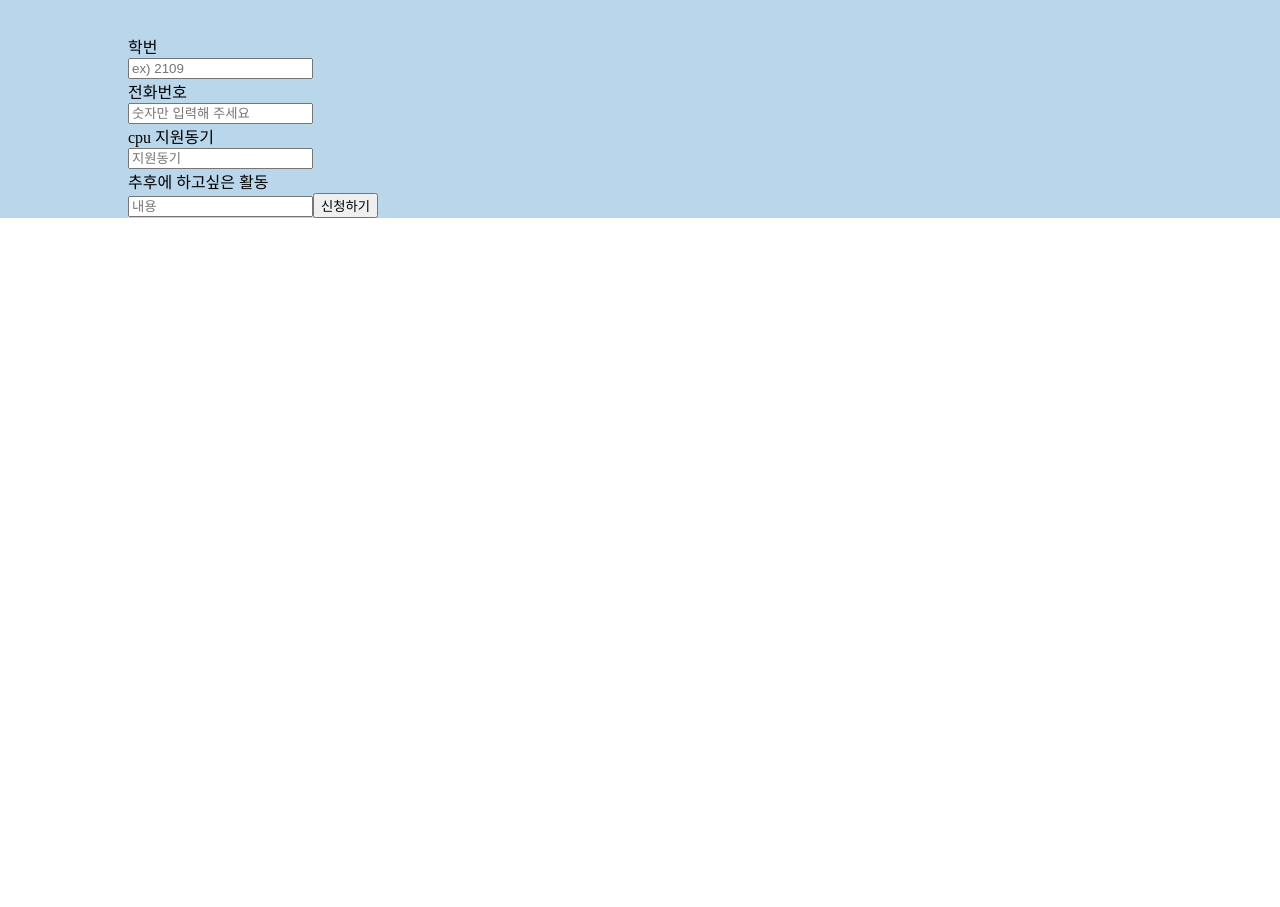
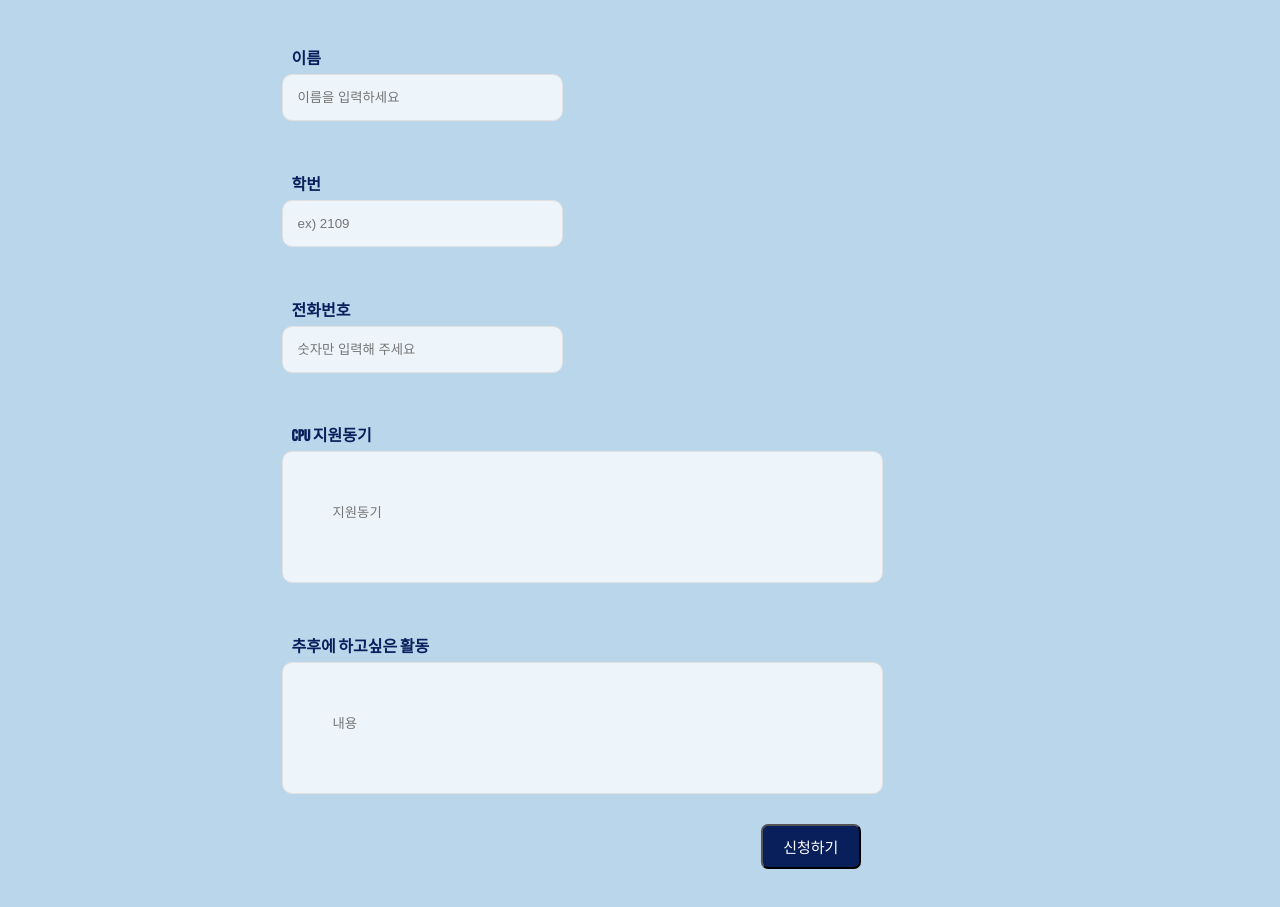
Before and after one commit to Crew-mate/Crewmate-client, a React (Create React App) app: page /join_cpu in a window 1280 px wide. Shown: the part 139-1046 px from the top of the page. Before the commit the page ends 800 px from the top, so only its background shows below. Built offline with nearby package versions, Linux system fonts and the light colour scheme.

Commit message:
fix: 동아리 신청 폼

```diff
--- a/src/Login/Login.jsx
+++ b/src/Login/Login.jsx
@@ -59,9 +59,7 @@ export default function Login() {
 
         <div className="contentWrap">
           <div className="inputTitle">이메일 주소</div>
-          <div
-            className="inputWrap"
-          >
+          <div className="inputWrap">
             <input
               className="input"
               type="text"
--- a/src/join_cpu/join_cpu.css
+++ b/src/join_cpu/join_cpu.css
@@ -1,21 +1,67 @@
+@import url('https://fonts.googleapis.com/css2?family=Bebas+Neue&display=swap');
+
+.join_club_name{
+  color: #091F5B;
+  background-color: #fff;
+  text-align: center;
+  margin-top: 1%;
+  font-size: 45px;
+}
 .wrap_join_cpu{
   background-color: #BAD6EB;
   text-align: left;
   align-items: left;
+  height: 1000px;
+  font-family: "Bebas Neue", sans-serif;
+  color: #091F5B;
+  font-weight: 500;
 }
 
 .join_cpu_content{
-  margin-left: 10%;
+  margin-left: 22%;
+  font-weight: 800;
 
 }
 
-.join_name_input{
+.join_name,
+.join_number,
+.join_call,
+.why_join,
+.another_content{
+  margin-top: 5%;
+  margin-left: 1%;
+
+}
+
+.join_name_input,
+.join_number_input,
+.join_call_input,
+.why_join_input,
+.another_content_input{
   margin-bottom: 3%;
-  border-radius: 20px;
+  border-radius: 10px;
   display: flex;
-  padding: 13px;
+  padding: 15px;
   margin-top: 5px;
   background-color: rgba(255, 255, 255, 74%);
   border: 1px solid #e2e0e0;
-  width: 28%;
+  width: 25%;
 }
+
+.why_join_input,
+.another_content_input{
+  width: 50%;
+  padding: 50px;
+  text-decoration: none;
+  resize: none;
+}
+
+.joining{
+  background-color: #091F5B;
+  color: #fff;
+  padding: 10px;
+  width: 10%;
+  border-radius: 7px;
+  font-size: 15px;
+  margin-left: 48%;
+}
--- a/src/join_cpu/join_cpu.jsx
+++ b/src/join_cpu/join_cpu.jsx
@@ -1,46 +1,142 @@
-import React from "react";
+import React, { useState } from "react";
 import Layout from "../Layout";
-import "../join_cpu/join_cpu.css"
+import axios from "axios"; // Axios 라이브러리 import
+import "../join_cpu/join_cpu.css";
+
+export default function JoinCpu() {
+  const [name, setName] = useState("");
+  const [studentNumber, setStudentNumber] = useState("");
+  const [phoneNumber, setPhoneNumber] = useState("");
+  const [motivation, setMotivation] = useState("");
+  const [futureActivity, setFutureActivity] = useState("");
+  const [errors, setErrors] = useState({});
+
+  const handleSubmission = () => {
+    const errors = {};
+    if (!name) {
+      errors.name = "이름을 입력하세요";
+    }
+    if (!studentNumber || !/^\d+$/.test(studentNumber)) {
+      errors.studentNumber = "학번을 숫자로 입력하세요";
+    }
+    if (!phoneNumber || !/^\d+$/.test(phoneNumber)) {
+      errors.phoneNumber = "전화번호를 숫자로 입력하세요";
+    }
+    if (!motivation) {
+      errors.motivation = "CPU 지원동기를 입력하세요";
+    }
+    if (!futureActivity) {
+      errors.futureActivity = "추후 활동을 입력하세요";
+    }
+
+    if (Object.keys(errors).length > 0) {
+      setErrors(errors);
+      return;
+    }
 
 
-export default function join_cpu() {
+    axios.post("http://localhost:5000/users/club", {
+      name,
+      studentNumber,
+      phoneNumber,
+      motivation,
+      futureActivity
+    })
+
+    .then(response => {
+      console.log("서버 응답:", response.data);
+
+      setName("");
+      setStudentNumber("");
+      setPhoneNumber("");
+      setMotivation("");
+      setFutureActivity("");
+
+      setErrors({});
+    })
+    .catch(error => {
+      console.error("서버 요청 오류:", error);
+    });
+  };
+
+
+  const clearError = (fieldName) => {
+    setErrors((prevErrors) => ({
+      ...prevErrors,
+      [fieldName]: undefined,
+    }));
+  };
+
   return (
     <Layout>
       <div className="wrap_join_cpu">
+        <div className="join_club_name">JOIN CPU</div>
         <div className="join_cpu_content">
           <div className="join_name">이름</div>
           <input
             className="join_name_input"
             type="text"
             placeholder="이름을 입력하세요"
+            value={name}
+            onChange={(e) => {
+              setName(e.target.value);
+              clearError("name");
+            }}
           />
+          {errors.name && <div className="error-message">{errors.name}</div>}
           <div className="join_number">학번</div>
           <input
             className="join_number_input"
             type="text"
             placeholder="ex) 2109"
+            value={studentNumber}
+            onChange={(e) => {
+              setStudentNumber(e.target.value);
+              clearError("studentNumber");
+            }}
           />
+          {errors.studentNumber && <div className="error-message">{errors.studentNumber}</div>}
           <div className="join_call">전화번호</div>
           <input
             className="join_call_input"
             type="text"
             placeholder="숫자만 입력해 주세요"
+            value={phoneNumber}
+            onChange={(e) => {
+              setPhoneNumber(e.target.value);
+              clearError("phoneNumber");
+            }}
           />
-          <div className="why_join">cpu 지원동기</div>
-          <input
+          {errors.phoneNumber && <div className="error-message">{errors.phoneNumber}</div>}
+          <div className="why_join">CPU 지원동기</div>
+          <textarea
             className="why_join_input"
             type="text"
             placeholder="지원동기"
+            value={motivation}
+            onChange={(e) => {
+              setMotivation(e.target.value);
+              clearError("motivation");
+            }}
           />
+          {errors.motivation && <div className="error-message">{errors.motivation}</div>}
           <div className="another_content">추후에 하고싶은 활동</div>
-          <input
+          <textarea
             className="another_content_input"
             type="text"
             placeholder="내용"
+            value={futureActivity}
+            onChange={(e) => {
+              setFutureActivity(e.target.value);
+              clearError("futureActivity");
+            }}
           />
-          <button className="joining">신청하기</button>
+          {errors.futureActivity && <div className="error-message">{errors.futureActivity}</div>}
+          <div className="joining_btn">
+            <button className="joining" onClick={handleSubmission}>신청하기</button>
+          </div>
         </div>
       </div>
     </Layout>
-  )
+  );
 }
```
